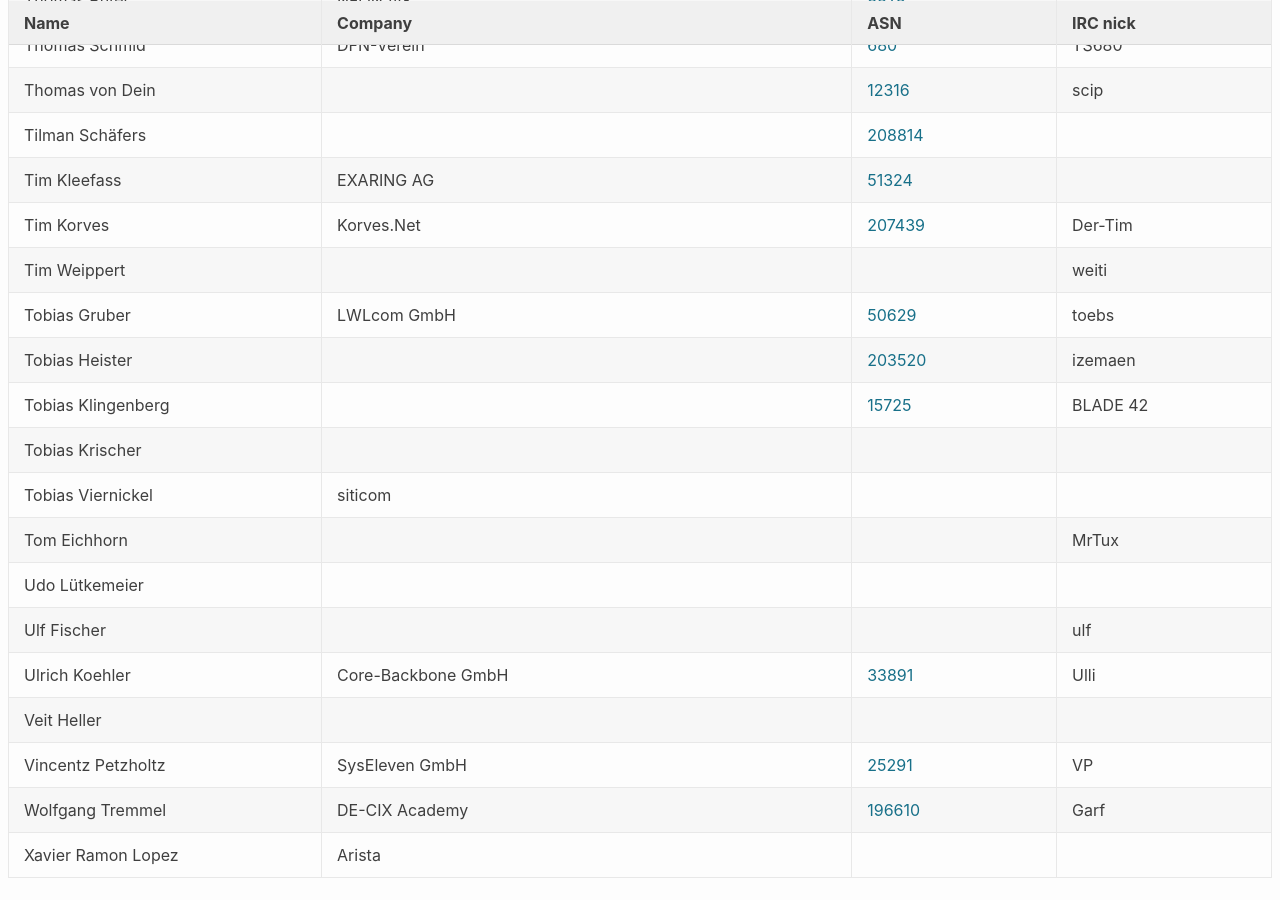
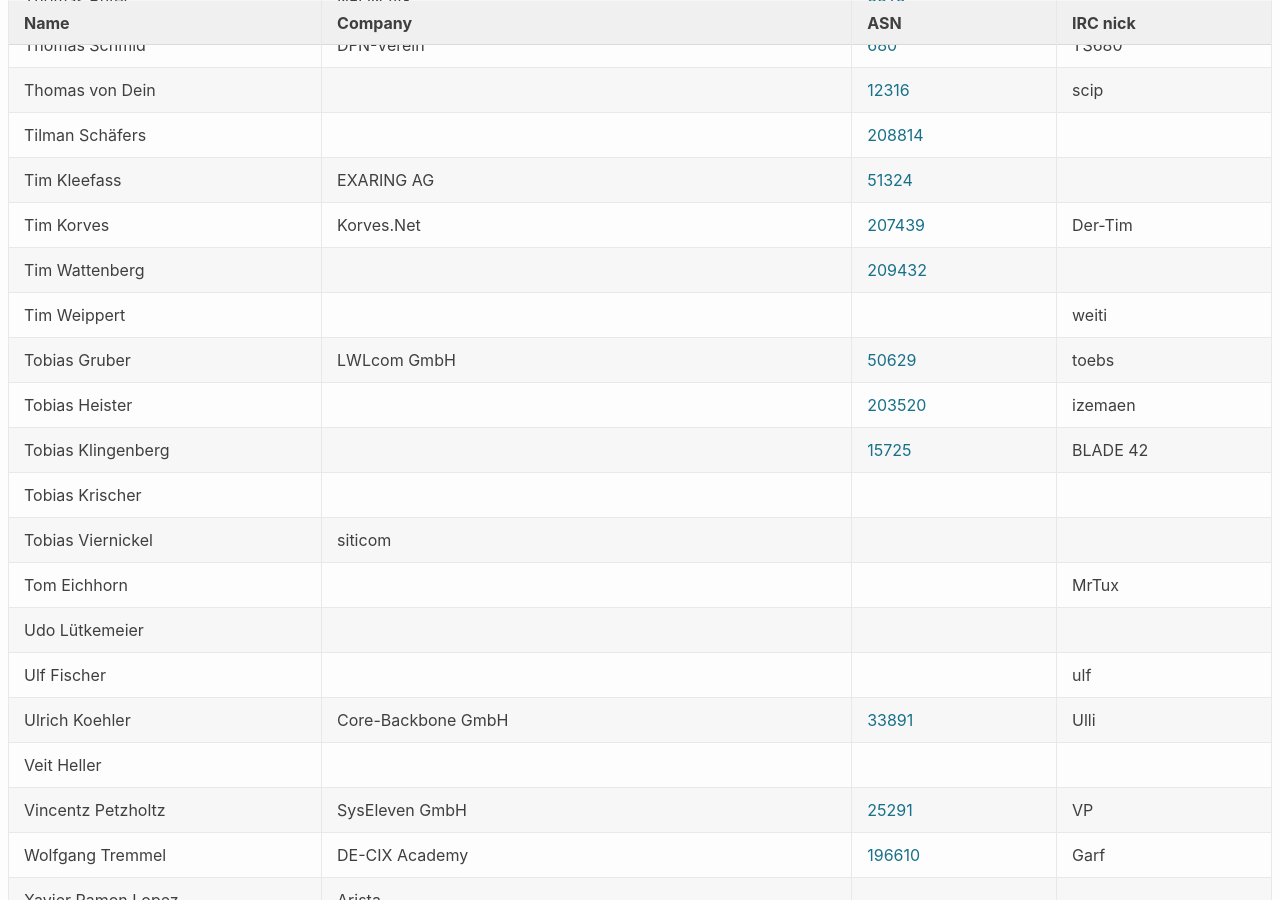
Before and after one commit to denog/pretix-attendeelist, a Jekyll site: the page built from index.markdown, in a window 1280 px wide and 900 px high, scrolled down 11371 px. Built offline with Jekyll 4.4.1, drawn with Linux system fonts in a browser that asks for light colours.

Commit message:
Latest data: Fri Oct 16 17:50:08 UTC 2020

```diff
--- a/_data/attendees.json
+++ b/_data/attendees.json
@@ -1446,6 +1446,12 @@
     "asn": "207439"
   },
   {
+    "name": "Tim Wattenberg",
+    "company": null,
+    "irc": null,
+    "asn": "AS209432"
+  },
+  {
     "name": "Tim Weippert",
     "company": null,
     "irc": "weiti",
```
